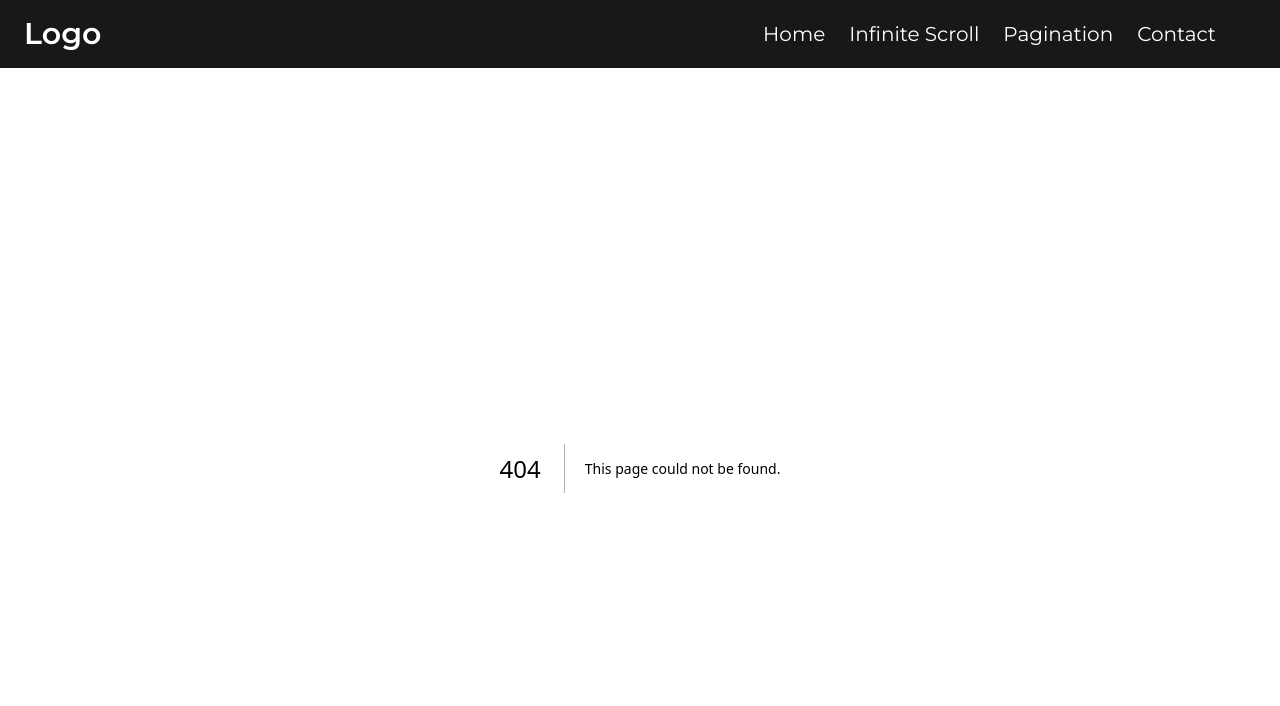
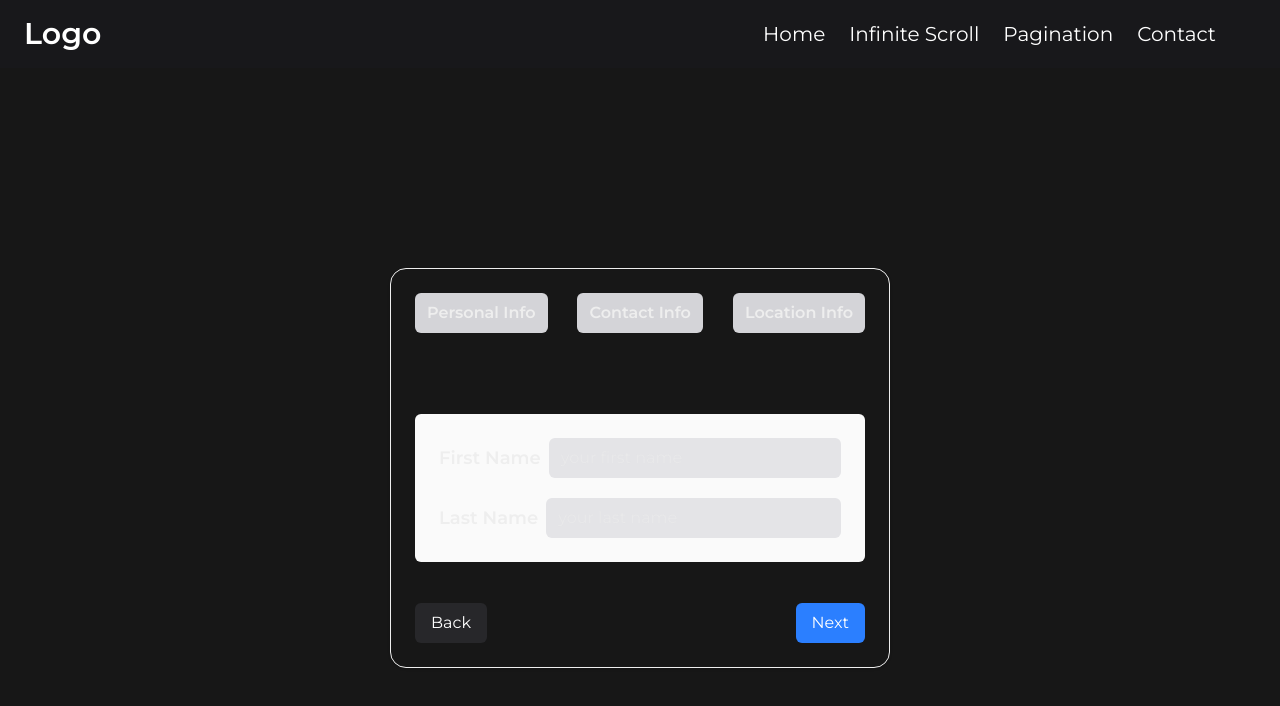
Before and after one commit to abhisheksharma-cuvoto/InfiniteScrollProject, a Next.js app: page /contact/stepperform in a window 1280 px wide. Before the commit this address had no page. Shown: the top 706 px of the page. Built offline with nearby package versions, Linux system fonts and the light colour scheme.

Commit message:
add stepper form

```diff
--- a/package.json
+++ b/package.json
@@ -9,10 +9,12 @@
     "lint": "eslint"
   },
   "dependencies": {
+    "@hookform/resolvers": "^5.2.2",
     "next": "16.1.7",
     "react": "19.2.3",
     "react-dom": "19.2.3",
-    "react-hook-form": "^7.71.2"
+    "react-hook-form": "^7.71.2",
+    "yup": "^1.7.1"
   },
   "devDependencies": {
     "@tailwindcss/postcss": "^4",
--- a/src/app/contact/page.jsx
+++ b/src/app/contact/page.jsx
@@ -21,7 +21,6 @@ function Contact() {
   });
 
   const fields = formFields(errors, register);
-  console.log({ fields });
 
   const handleForm = (data) => {
     console.log(data);
--- /dev/null
+++ b/src/app/contact/stepperform/page.jsx
@@ -0,0 +1,97 @@
+"use client";
+
+import PersonalInfo from "@/components/StepperForm/PersonalInfo";
+import ContactInfo from "@/components/StepperForm/ContactInfo";
+import LocationInfo from "@/components/StepperForm/LocationInfo";
+import Stepper from "@/components/StepperForm/Stepper";
+import { useForm } from "react-hook-form";
+import { useState } from "react";
+
+function StepperForm() {
+  const {
+    register,
+    handleSubmit,
+    trigger, // Manually triggers form or input validation.
+    reset,
+    formState: { errors },
+  } = useForm();
+
+  const [step, setStep] = useState(1);
+  const [isCompleted, setIsCompleted] = useState({
+    personal: false,
+    contact: false,
+    location: false,
+  });
+  const [isSubmitted, setIsSubmitted] = useState(false);
+
+  const handleForm = (data) => {
+    console.log(data);
+    reset();
+    setIsCompleted((prev) => ({ ...prev, location: true }));
+    setIsSubmitted(true);
+  };
+
+  const handleNext = async () => {
+    let isValid = false;
+
+    if (step == 1) {
+      isValid = await trigger(["firstname", "lastname"]);
+      if (isValid) setIsCompleted((prev) => ({ ...prev, personal: true }));
+    } else if (step == 2) {
+      isValid = await trigger(["email", "phone"]);
+      if (isValid) setIsCompleted((prev) => ({ ...prev, contact: true }));
+    }
+
+    console.log({ isValid, step });
+
+    if (isValid) setStep((prev) => prev + 1);
+  };
+
+  return (
+    <main className="min-h-screen flex flex-col gap-5 justify-center items-center">
+      {isSubmitted && (
+        <div className="px-5 py-8 bg-zinc-50 rounded-xl shadow-lg flex justify-center items-center">
+          <p className="text-green-500 font-semibold text-xl">
+            Form Submitted Successfully.
+          </p>
+        </div>
+      )}
+      <form
+        onSubmit={handleSubmit(handleForm)}
+        className="w-[500px] min-h-[400px] flex flex-col justify-between gap-5 p-6 border rounded-2xl shadow"
+      >
+        <Stepper isCompleted={isCompleted} />
+        {step === 1 && <PersonalInfo register={register} errors={errors} />}
+        {step === 2 && <ContactInfo register={register} errors={errors} />}
+        {step === 3 && <LocationInfo register={register} errors={errors} />}
+        <div className="flex justify-between items-center">
+          <button
+            onClick={() => step > 1 && setStep((prev) => prev - 1)}
+            type="button"
+            className="px-4 py-2 bg-zinc-800 text-white rounded-md"
+          >
+            Back
+          </button>
+          {step != 3 ? (
+            <button
+              onClick={handleNext}
+              type="button"
+              className="px-4 py-2 bg-blue-500 text-white rounded-md"
+            >
+              Next
+            </button>
+          ) : (
+            <button
+              type="submit"
+              className="px-10 py-2 bg-blue-500 text-white rounded-md"
+            >
+              Submit
+            </button>
+          )}
+        </div>
+      </form>
+    </main>
+  );
+}
+
+export default StepperForm;
--- /dev/null
+++ b/src/components/StepperForm/ContactInfo.jsx
@@ -0,0 +1,26 @@
+import InputField from "../Contact/InputField";
+import { stepperFields } from "./stepperFields";
+
+function ContactInfo({ errors, register }) {
+  const { contactInfo } = stepperFields(errors, register);
+
+  return (
+    <div className="flex flex-col gap-5 bg-zinc-50 rounded-md p-6">
+      {contactInfo.map((field) => (
+        <InputField
+          key={field.fieldName}
+          type={field.type}
+          fieldName={field.fieldName}
+          name={field.name}
+          placeholder={field.placeholder}
+          message={field.message}
+          errors={field.errors}
+          register={register}
+          validate={field?.validate}
+        />
+      ))}
+    </div>
+  );
+}
+
+export default ContactInfo;
--- /dev/null
+++ b/src/components/StepperForm/LocationInfo.jsx
@@ -0,0 +1,26 @@
+import InputField from "../Contact/InputField";
+import { stepperFields } from "./stepperFields";
+
+function LocationInfo({ errors, register }) {
+  const { locationInfo } = stepperFields(errors, register);
+
+  return (
+    <div className="flex flex-col gap-5 bg-zinc-50 rounded-md p-6">
+      {locationInfo.map((field) => (
+        <InputField
+          key={field.fieldName}
+          type={field.type}
+          fieldName={field.fieldName}
+          name={field.name}
+          placeholder={field.placeholder}
+          message={field.message}
+          errors={field.errors}
+          register={register}
+          validate={field?.validate}
+        />
+      ))}
+    </div>
+  );
+}
+
+export default LocationInfo;
--- /dev/null
+++ b/src/components/StepperForm/PersonalInfo.jsx
@@ -0,0 +1,26 @@
+import InputField from "../Contact/InputField";
+import { stepperFields } from "./stepperFields";
+
+function PersonalInfo({ errors, register }) {
+  const { personalInfo } = stepperFields(errors, register);
+
+  return (
+    <div className="flex flex-col gap-5 bg-zinc-50 rounded-md p-6">
+      {personalInfo.map((field) => (
+        <InputField
+          key={field.fieldName}
+          type={field.type}
+          fieldName={field.fieldName}
+          name={field.name}
+          placeholder={field.placeholder}
+          message={field.message}
+          errors={field.errors}
+          register={register}
+          validate={field?.validate}
+        />
+      ))}
+    </div>
+  );
+}
+
+export default PersonalInfo;
--- /dev/null
+++ b/src/components/StepperForm/Stepper.jsx
@@ -0,0 +1,23 @@
+import React from "react";
+
+function Stepper({ isCompleted }) {
+  const stepper = [
+    { label: "Personal Info", step: isCompleted.personal },
+    { label: "Contact Info", step: isCompleted.contact },
+    { label: "Location Info", step: isCompleted.location },
+  ];
+  return (
+    <div className="flex justify-between pb-10">
+      {stepper.map((steps) => (
+        <p
+          key={steps.label}
+          className={`px-3 py-2 font-semibold ${steps.step ? "bg-blue-500 text-white" : "bg-zinc-300"} rounded-md `}
+        >
+          {steps.label}
+        </p>
+      ))}
+    </div>
+  );
+}
+
+export default Stepper;
--- /dev/null
+++ b/src/components/StepperForm/stepperFields.js
@@ -0,0 +1,93 @@
+export const stepperFields = (errors, register) => {
+  const personalInfo = [
+    {
+      type: "text",
+      fieldName: "firstname",
+      name: "First Name",
+      placeholder: "your first name",
+      message: "firstname is requrired",
+      errors,
+      register,
+    },
+    {
+      type: "text",
+      fieldName: "lastname",
+      name: "Last Name",
+      placeholder: "your last name",
+      message: "lastname is requrired",
+      errors,
+      register,
+    },
+  ];
+
+  const contactInfo = [
+    {
+      type: "email",
+      fieldName: "email",
+      name: "Email",
+      placeholder: "your email",
+      message: "email is requrired",
+      errors,
+      register,
+      validate: (value) =>
+        /^[a-zA-Z0-9._%+-]+@[a-zA-Z]+\.[a-zA-Z]{2,}$/.test(value) ||
+        "Invalid Email",
+    },
+    {
+      type: "number",
+      fieldName: "phone",
+      name: "Phone",
+      placeholder: "+91 ****",
+      message: "phone number is requrired",
+      errors,
+      register,
+      validate: (value) =>
+        /^\d{9,}$/.test(value) || "Enter a valid phone number",
+    },
+  ];
+
+  const locationInfo = [
+    {
+      type: "text",
+      fieldName: "address",
+      name: "Address",
+      placeholder: "your address",
+      message: "address is requrired",
+      errors,
+      register,
+    },
+    {
+      type: "text",
+      fieldName: "city",
+      name: "City",
+      placeholder: "city",
+      message: "city is requrired",
+      errors,
+      register,
+    },
+    {
+      type: "text",
+      fieldName: "district",
+      name: "District",
+      placeholder: "north east",
+      message: "district is requrired",
+      errors,
+      register,
+    },
+    {
+      type: "number",
+      fieldName: "pincode",
+      name: "Pincode",
+      placeholder: "11****",
+      message: "pincode is requrired",
+      errors,
+      register,
+    },
+  ];
+
+  return {
+    personalInfo,
+    contactInfo,
+    locationInfo,
+  };
+};
```
Also changed, not shown: 1 other file (tests, documents, lock files or other folders).
